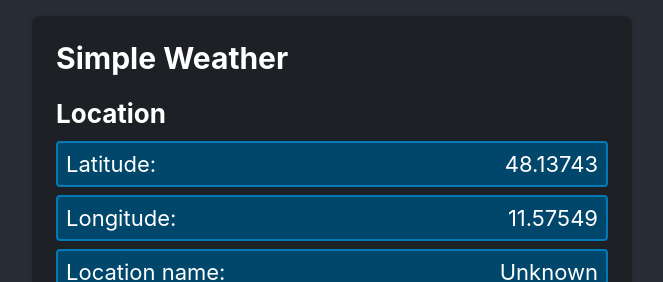
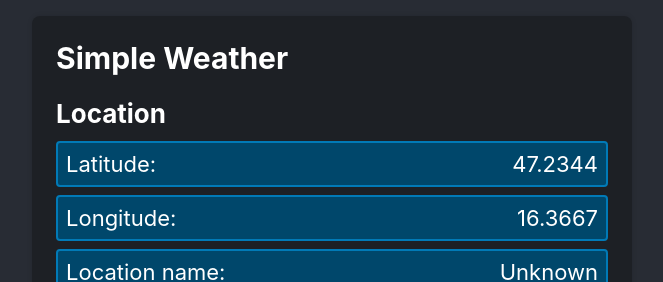
Before and after one commit to damianocasula/simple-weather, a React (Create React App) app: page / in a window 1280 px wide. Shown: the top 282 px of the page, without its empty margins (308-971 px from the left). Built offline with nearby package versions, Linux system fonts and the light colour scheme; no server answers.

Commit message:
minor improvements

```diff
--- a/src/App.tsx
+++ b/src/App.tsx
@@ -13,22 +13,49 @@ type Weather = {
 } | null
 
 const DEFAULT_COORDS = {
-  lat: 48.13743,
-  lon: 11.57549,
+  lat: 47.2344,
+  lon: 16.3667,
 }
 
 function getUserLocation(): Coordinates {
-  if ("geolocation" in navigator) {
+  let userCoords = DEFAULT_COORDS
+
+  if (navigator.geolocation) {
     navigator.geolocation.getCurrentPosition(
-      (position) => position.coords,
+      (position) => {
+        // assign user coords
+        // FIXME: this is not working
+        userCoords = {
+          lat: position.coords.latitude,
+          lon: position.coords.longitude,
+        }
+      },
       (error) => {
         console.error(error)
-        return DEFAULT_COORDS
+        // TODO: fetch user location by IP
+        // fetch("https://ip-api.com/json")
+        //   .then((response) => response.json())
+        //   .then((data) => {
+        //     userCoords = {
+        //       lat: data.lat,
+        //       lon: data.lon,
+        //     }
+        //   })
       }
+    )
+
+    console.log(
+      "🚀 ~ file: App.tsx:32 ~ getUserLocation ~ userCoords:",
+      userCoords
     )
   }
 
-  return DEFAULT_COORDS
+  console.log(
+    "🚀 ~ file: App.tsx:35 ~ getUserLocation ~ userCoords:",
+    userCoords
+  )
+
+  return userCoords
 }
 
 async function getWeather({ lat, lon }: Coordinates) {
```
